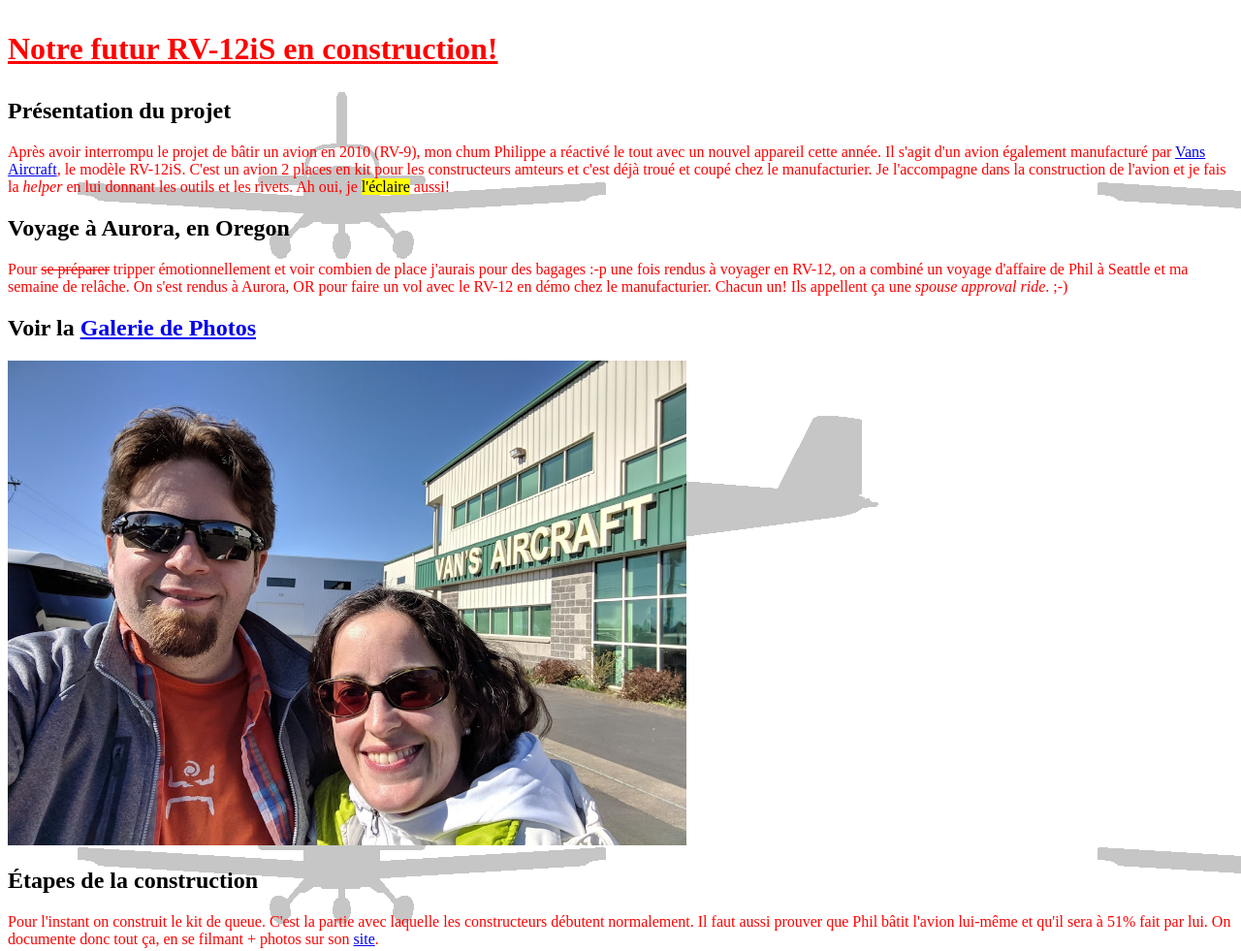
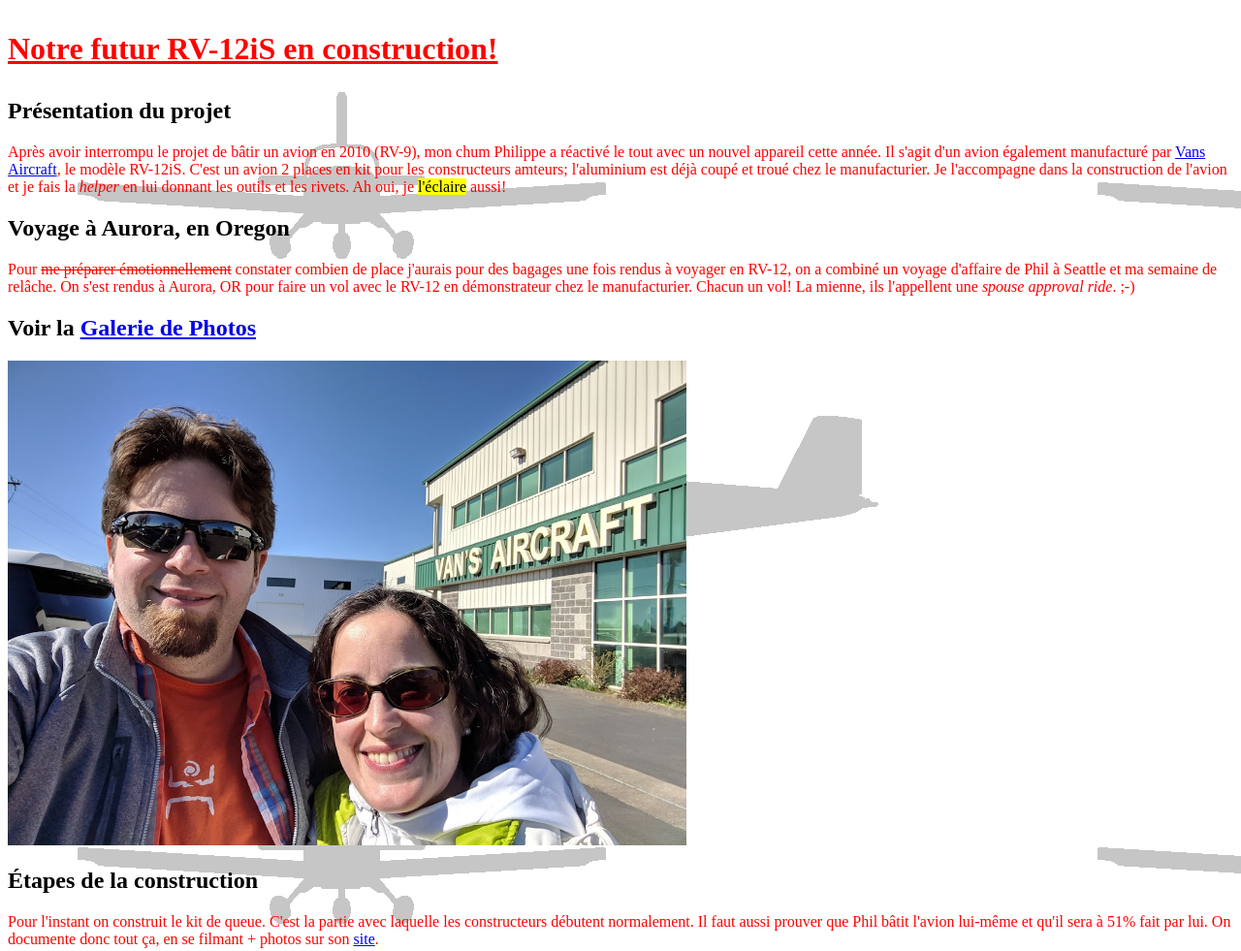
Before and after one commit to Mimyriade/mimyriade.github.io, a plain HTML site: page index.html in a window 1280 px wide. Shown: the top 981 px of the page at 97% size. Drawn offline with Linux system fonts and the light colour scheme.

Commit message:
Update index.html

```diff
--- a/index.html
+++ b/index.html
@@ -19,12 +19,11 @@ table, th,td {border: 1px solid black;}
 
  <h2>Présentation du projet</h2>
 
- <p>Après avoir interrompu le projet de bâtir un avion en 2010 (RV-9), mon chum Philippe a réactivé
- le tout avec un nouvel appareil cette année. Il s'agit d'un avion également manufacturé par <a href="https://www.vansaircraft.com/rv-12is/" target="_blank">Vans Aircraft</a>,  le modèle RV-12iS. C'est un avion 2 places en kit pour les constructeurs amteurs et c'est déjà troué et  coupé chez le manufacturier. Je l'accompagne dans la construction de l'avion <!--J'ai pas beaucoup de temps d'ici à la fin de la session, mais j'en fais quand même un peu--> et je fais la <em>helper</em> en lui donnant les outils et les rivets. Ah oui, je <mark>l'éclaire</mark> aussi!</p>
+ <p>Après avoir interrompu le projet de bâtir un avion en 2010 (RV-9), mon chum Philippe a réactivé le tout avec un nouvel appareil cette année. Il s'agit d'un avion également manufacturé par <a href="https://www.vansaircraft.com/rv-12is/" target="_blank">Vans Aircraft</a>,  le modèle RV-12iS. C'est un avion 2 places en kit pour les constructeurs amteurs; l'aluminium est déjà coupé et troué chez le manufacturier. Je l'accompagne dans la construction de l'avion <!--J'ai pas beaucoup de temps d'ici à la fin de la session, mais j'en fais quand même un peu--> et je fais la <em>helper</em> en lui donnant les outils et les rivets. Ah oui, je <mark>l'éclaire</mark> aussi!</p>
 
  <h2>Voyage à Aurora, en Oregon</h2>
 
- <p>Pour <del>se préparer</del> tripper émotionnellement et voir combien de place j'aurais pour des bagages :-p une fois rendus à voyager en RV-12, on a combiné un voyage d'affaire de Phil à Seattle et ma semaine de relâche. On s'est rendus à Aurora, OR pour faire un vol avec le RV-12 en démo chez le manufacturier. Chacun un! Ils appellent ça une <em>spouse approval ride</em>. ;-)</p>
+ <p>Pour <del>me préparer émotionnellement</del> constater combien de place j'aurais pour des bagages une fois rendus à voyager en RV-12, on a combiné un voyage d'affaire de Phil à Seattle et ma semaine de relâche. On s'est rendus à Aurora, OR pour faire un vol avec le RV-12 en démonstrateur chez le manufacturier. Chacun un vol! La mienne, ils l'appellent une <em>spouse approval ride</em>. ;-)</p>
 
  <h2>Voir la <a href="GaleriePhotos.html">Galerie de Photos</a></h2>
 
```
